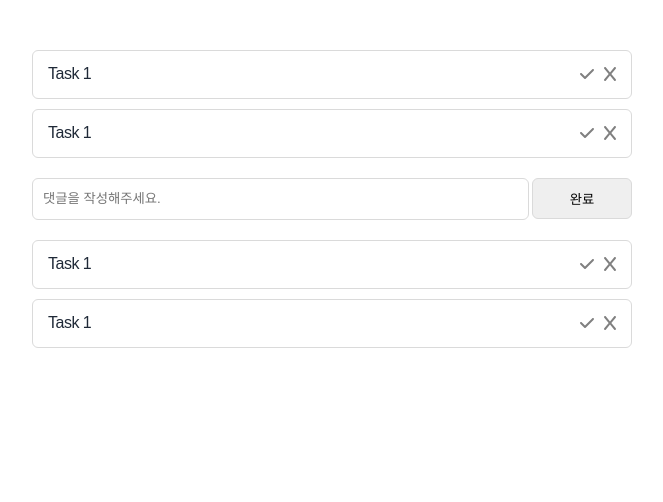
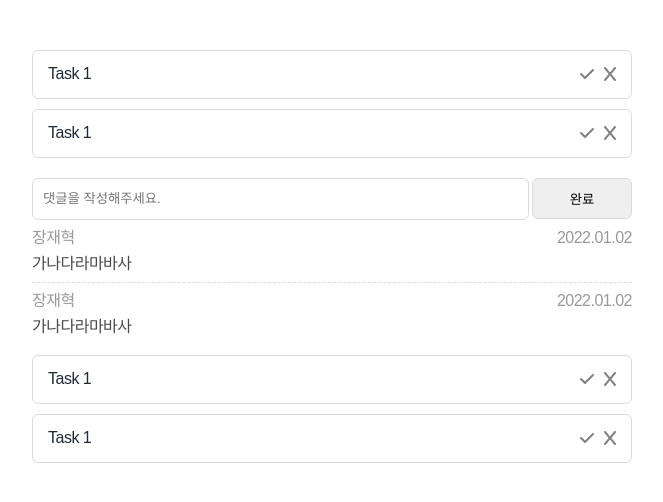
Before and after one commit to jaehyukkk/todolist, a React (Create React App) app: page / in a window 1280 px wide. Shown: the top 502 px of the page, without its empty margins (308-971 px from the left). Built offline with nearby package versions, Linux system fonts and the light colour scheme.

Commit message:
comment detail

```diff
--- a/src/component/home/comment/Comment.js
+++ b/src/component/home/comment/Comment.js
@@ -11,8 +11,33 @@ const Comment = () => {
                     <button>완료</button>
                 </div>
             </div>
+
             <div className='comment-detail'>
+                <div className='detail-info'>
+                    <div className='writer'>
+                        장재혁
+                    </div>
+                    <div className='date'>
+                        2022.01.02
+                    </div>
+                </div>
+                <div className='content'>
+                    가나다라마바사
+                </div>
+            </div>
 
+            <div className='comment-detail'>
+                <div className='detail-info'>
+                    <div className='writer'>
+                        장재혁
+                    </div>
+                    <div className='date'>
+                        2022.01.02
+                    </div>
+                </div>
+                <div className='content'>
+                    가나다라마바사
+                </div>
             </div>
         </div>
     )
--- a/src/component/home/comment/comment.scss
+++ b/src/component/home/comment/comment.scss
@@ -26,4 +26,21 @@
       }
     }
   }
+
+  .comment-detail:not(:last-child) {
+    border-bottom: 1px dashed #dadada;
+    padding-bottom: 10px;
+  }
+  .comment-detail{
+    margin-top:10px;
+    .detail-info{
+      color:#999;
+      display: flex;
+      justify-content: space-between;
+    }
+    .content{
+      color: #4b4b4b;
+      margin-top:10px;
+    }
+  }
 }
```
